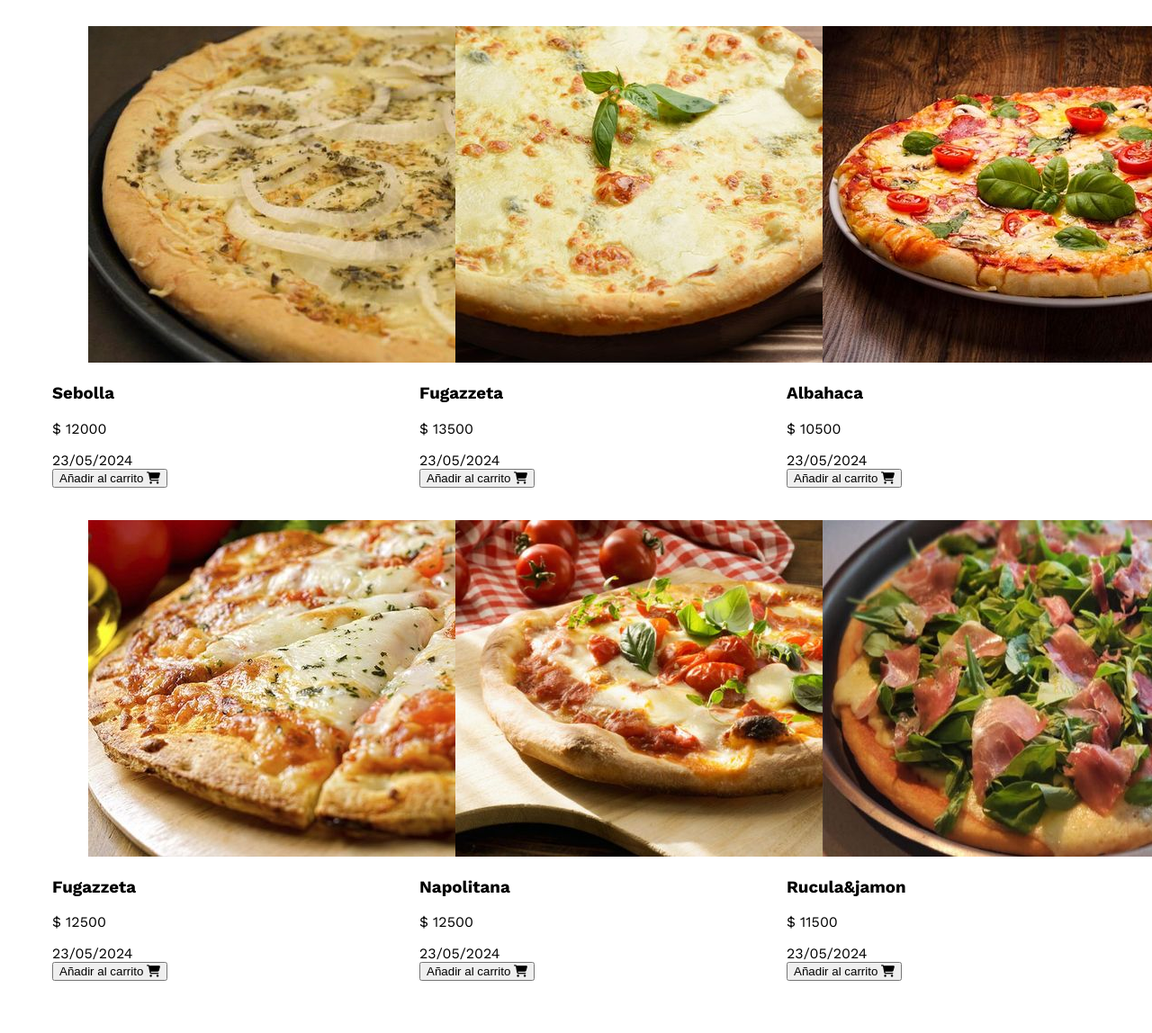
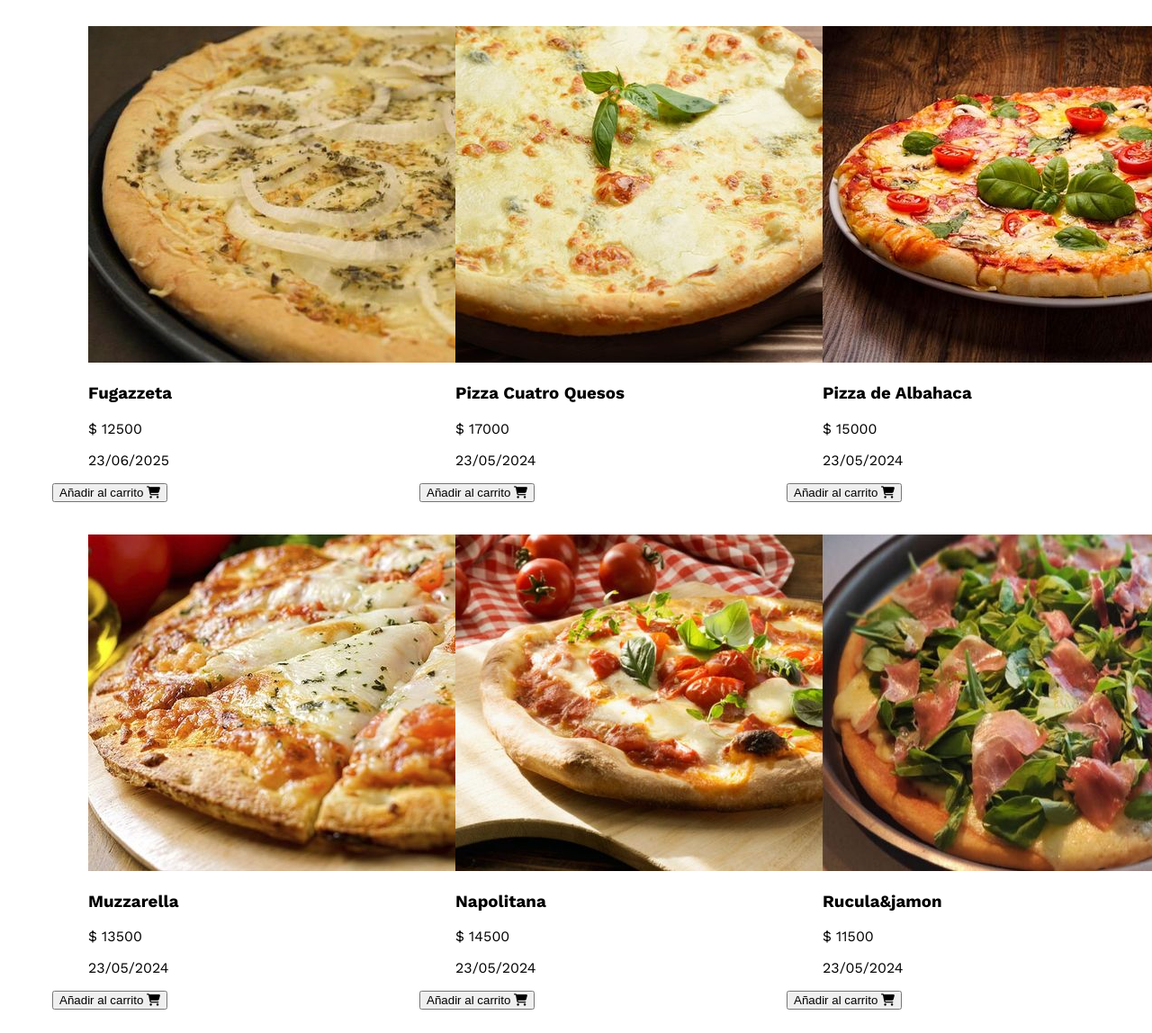
Before and after one commit to AlessioTezza/project-pizzas-front-end, a plain HTML site: page index.html in a window 1280 px wide. Shown: the part 221-1369 px from the top of the page at 90% size. Before the commit the page ends 1337 px from the top, so only its background shows below. Drawn offline with nearby package versions, Linux system fonts and the light colour scheme.

Commit message:
modificaciones a la galeria

```diff
--- a/css/styles.css
+++ b/css/styles.css
@@ -13,9 +13,9 @@ body{
   display: flex;
   flex-direction: row;
   justify-content: space-between;
-  align-items: center;
   margin-top: 0.625rem;
   font-family: "Oswald", sans-serif;
+  align-items: center;
 }
 #header-container #logo{
   display: flex;
--- a/index.html
+++ b/index.html
@@ -42,77 +42,89 @@
       <li>
         <div class="box">
           <figure>
-                    <img src="img/fugazzeta_cleanup.jpg" alt="pizza sebolla">  </figure>
-                        <figcaption>
-              <h3>Sebolla</h3>
-              <p>$ 12000</p>
-              <time>23/05/2024</time>
-                        </figcaption>
-
-    <button class="button" value="1"> Añadir al carrito <i class="fa-solid fa-cart-shopping"> </i> </button>
-            </div>
-        </li><li>
-            <div class="box" >
-                <figure>
-                    <img src="img/pizza-4-quesos.jpg" alt="">
-                </figure>
+            <img src="img/fugazzeta_cleanup.jpg" alt="fugazzeta" class="img-jpg" />
             <figcaption>
               <h3>Fugazzeta</h3>
-              <p>$ 13500</p>
-              <time>23/05/2024</time>
+              <p>$ 12500</p>
+              <time>23/06/2025</time>
             </figcaption>
-            <button class="button" value="1"> Añadir al carrito <i class="fa-solid fa-cart-shopping"> </i> </button>
+          </figure>
+          <button class="button" value="1">
+            Añadir al carrito <i class="fa-solid fa-cart-shopping"></i>
+          </button>
         </div>
       </li>
        <li>
         <div class="box">
           <figure>
-                <img src="img/pizza-de-albahaca.jpg" alt="albahaca">
-            </figure>
+            <img src="img/pizza-4-quesos.jpg" alt="Pizza 4 Quesos" class="img-jpg" />
             <figcaption>
-              <h3>Albahaca</h3>
-              <p>$ 10500</p>
+              <h3>Pizza Cuatro Quesos</h3>
+              <p>$ 17000</p>
               <time>23/05/2024</time>
             </figcaption>
-             <button class="button" value="1"> Añadir al carrito <i class="fa-solid fa-cart-shopping"> </i> </button>
+          </figure>
+          <button class="button" value="2">
+            Añadir al carrito <i class="fa-solid fa-cart-shopping"></i>
+          </button>
         </div>
+      </li>
+       <li>
+        <div class="box">
+          <figure>
+            <img src="img/pizza-de-albahaca.jpg" alt="Pizza Albahaca" class="img-jpg" />
+            <figcaption>
+              <h3>Pizza de Albahaca</h3>
+              <p>$ 15000</p>
+              <time>23/05/2024</time>
+            </figcaption>
+          </figure>
+          <button class="button" value="3">
+            Añadir al carrito <i class="fa-solid fa-cart-shopping" class="img-jpg"></i>
+          </button>
+        </div>
+      </li>
         <li>
             <div class="box">
                 <figure>
                     <img src="img/pizza-muzzarella.jpg" alt="">
-                </figure>
                      <figcaption>
-              <h3>Fugazzeta</h3>
-              <p>$ 12500</p>
+              <h3>Muzzarella</h3>
+              <p>$ 13500</p>
               <time>23/05/2024</time>
                         </figcaption>
-            <button class="button" value="1"> Añadir al carrito <i class="fa-solid fa-cart-shopping"> </i> </button>
+                        </figure>
+            <button class="button" value="4">
+                 Añadir al carrito <i class="fa-solid fa-cart-shopping"> </i>
+                </button>
             </div>
         </li>
         <li>
             <div class="box">
                 <figure>
                     <img src="img/pizza-napolitana.jpg" alt="napolitana">
-                </figure>
                      <figcaption>
               <h3>Napolitana</h3>
-              <p>$ 12500</p>
+              <p>$ 14500</p>
               <time>23/05/2024</time>
                         </figcaption>
-            <button class="button" value="1"> Añadir al carrito <i class="fa-solid fa-cart-shopping"> </i> </button>
+                         </figure>
+            <button class="button" value="5">
+                 Añadir al carrito <i class="fa-solid fa-cart-shopping"> </i> </button>
             </div>
         </li>
         <li>
             <div class="box">
                 <figure>
                     <img src="img/pizza-rucula-y-jamon-crudo.jpg" alt="rucula&jamon">
-                </figure>
                      <figcaption>
               <h3>Rucula&jamon</h3>
               <p>$ 11500</p>
               <time>23/05/2024</time>
                         </figcaption>
-             <button class="button" value="1"> Añadir al carrito <i class="fa-solid fa-cart-shopping"> </i> </button>
+                        </figure>
+             <button class="button" value="6">
+                 Añadir al carrito <i class="fa-solid fa-cart-shopping"> </i> </button>
             </div>
         </li>
     </ul>
```
Lines whose indentation alone changed are shown as unchanged.
